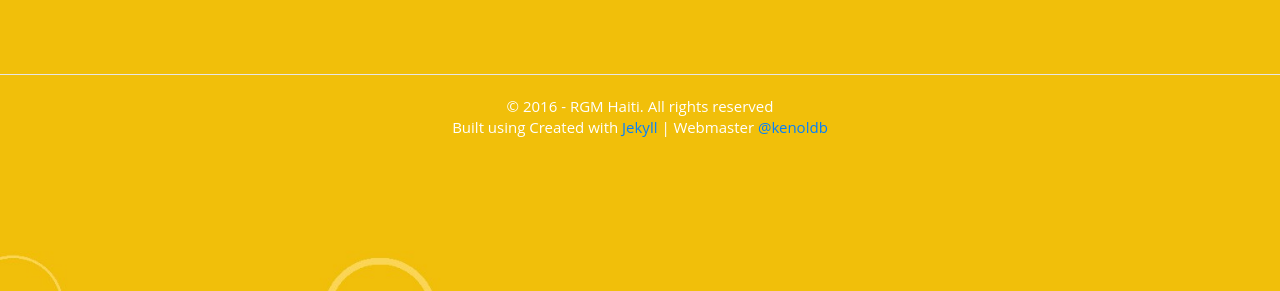
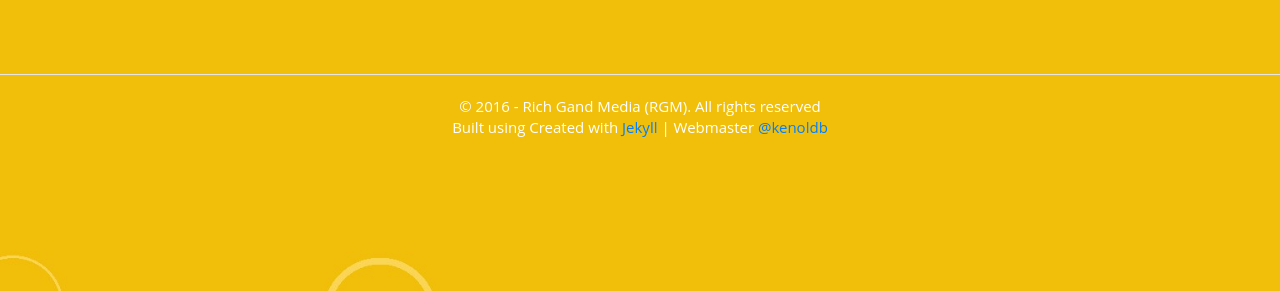
Before and after one commit to rgmhaiti/rgmhaiti.github.io, a Jekyll site: the page built from index.html, in a window 1280 px wide. Shown: the part 482-773 px from the top of the page. Built offline with Jekyll 4.4.1, drawn with Linux system fonts in a browser that asks for light colours; a script that is not in the unit is left out.

Commit message:
update con

```diff
--- a/_config.yml
+++ b/_config.yml
@@ -33,7 +33,7 @@ navigation:
 
 
 # Author Details
-author:         'RGM Haiti'
+author:         'Rich Gand Media (RGM)'
 
 #Social Media links (Use complete URL except for email)
 dribbble:
```
